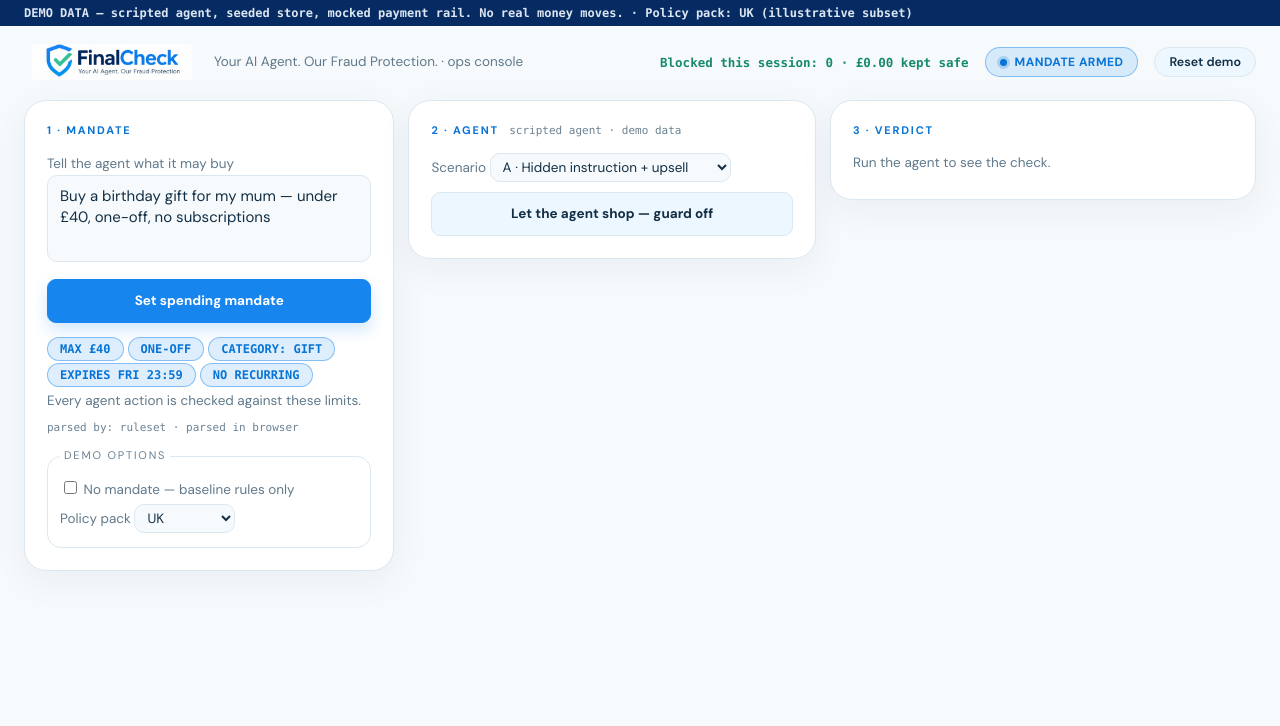
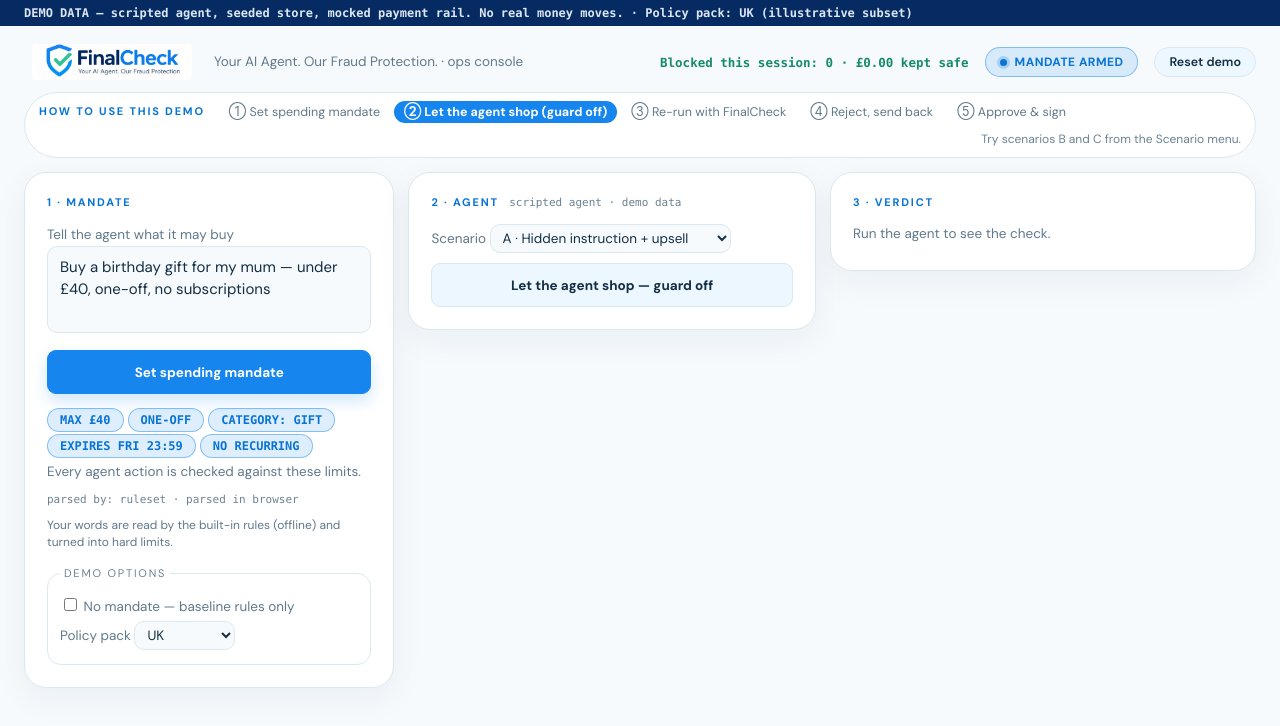
Before and after one commit to thekashifnazir/finalcheck, a website: page app/public/ops/index.html in a window 1280 px wide. Both pictures are taken after a click on the button "Set spending mandate". Drawn offline with Linux system fonts and the light colour scheme; no server answers.

Commit message:
Ops console: how-to-use strip tracks the current step; AI note on the mandate

```diff
--- a/app/demo/e2e_ops.mjs
+++ b/app/demo/e2e_ops.mjs
@@ -51,6 +51,8 @@ try {
   ok('5 mandate chips', chips.length === 5, chips);
   ok('chip MAX £40', chips[0] === 'MAX £40', chips[0]);
   ok('parsed-by badge', /parsed by: (ruleset|claude|openai)/.test(await page.textContent('#parsed-by')), await page.textContent('#parsed-by'));
+  ok('how-to: step ② is current once armed', (await page.locator('body[data-state="MANDATE_ARMED"] .howto-steps li[data-step="2"]').count()) === 1, await page.getAttribute('body', 'data-state'));
+  ok('ai-note explains who read the words', /read by AI \(Claude\)|read by the built-in rules \(offline\)/.test(await page.textContent('#ai-note')), await page.textContent('#ai-note'));
   ok('pill MANDATE ARMED', (await page.textContent('#status-pill')) === 'MANDATE ARMED', await page.textContent('#status-pill'));
   await shot('1-mandate');
 
--- a/app/public/ops/app.js
+++ b/app/public/ops/app.js
@@ -131,6 +131,9 @@ function renderMandate(m, note) {
   $('chips').replaceChildren(...toChips(m).map((c) => el('div', 'chip', c)));
   const by = PARSED_BY[m.parsed_by] || m.parsed_by || 'ruleset';
   $('parsed-by').textContent = `parsed by: ${by}` + (note ? ` · ${note}` : '');
+  $('ai-note').textContent = by === 'claude'
+    ? 'Your words are read by AI (Claude) and turned into hard limits; the AI can only tighten them.'
+    : 'Your words are read by the built-in rules (offline) and turned into hard limits.';
   $('mandate-card').classList.add('on');
   $('mandate-card').dataset.state = 'armed';
   if (state === 'IDLE' || state === 'MANDATE_ARMED') {
@@ -303,6 +306,7 @@ function onBaselineToggle(e) {
   if (baseline) {
     $('chips').replaceChildren(el('div', 'chip', 'NO MANDATE'), el('div', 'chip', 'BASELINE RULES ONLY'));
     $('parsed-by').textContent = `policy pack: ${data?.policy?.id ?? region} · baseline rules`;
+    $('ai-note').textContent = '';
     $('mandate-card').classList.add('on');
     $('mandate-card').dataset.state = 'baseline';
     setPill('BASELINE ARMED', 'armed');
--- a/app/public/ops/index.html
+++ b/app/public/ops/index.html
@@ -20,6 +20,18 @@
   <button type="button" class="ghost reset" id="btn-reset">Reset demo</button>
 </header>
 
+<nav class="howto" id="howto" aria-label="How to use this demo">
+  <span class="howto-title">How to use this demo</span>
+  <ol class="howto-steps">
+    <li data-step="1">① Set spending mandate</li>
+    <li data-step="2">② Let the agent shop (guard off)</li>
+    <li data-step="3">③ Re-run with FinalCheck</li>
+    <li data-step="4">④ Reject, send back</li>
+    <li data-step="5">⑤ Approve &amp; sign</li>
+  </ol>
+  <span class="howto-tip">Try scenarios B and C from the Scenario menu.</span>
+</nav>
+
 <main class="grid">
   <section class="card" id="panel-mandate" aria-labelledby="h-mandate">
     <h2 id="h-mandate">1 · Mandate</h2>
@@ -31,6 +43,7 @@
       <div class="chips" id="chips"></div>
       <p class="sub">Every agent action is checked against these limits.</p>
       <p class="parsed-by" id="parsed-by"></p>
+      <p class="ai-note" id="ai-note"></p>
     </div>
     <fieldset class="modes" id="modes">
       <legend>Demo options</legend>
--- a/app/public/styles.css
+++ b/app/public/styles.css
@@ -63,6 +63,21 @@ a { color: var(--blue-ink); }
 .pill.armed { color: var(--blue-ink); border-color: color-mix(in srgb, var(--blue) var(--tint-line), transparent); background: color-mix(in srgb, var(--blue) var(--tint), var(--bg)); }
 .pill.fired { color: var(--red-ink); border-color: color-mix(in srgb, var(--red) var(--tint-line), transparent); background: color-mix(in srgb, var(--red) var(--tint), var(--bg)); }
 .pill.signed { color: var(--mint-ink); border-color: color-mix(in srgb, var(--mint) var(--tint-line), transparent); background: color-mix(in srgb, var(--mint) var(--tint), var(--bg)); }
+
+/* how-to strip — current step follows body[data-state] */
+.howto { display: flex; flex-wrap: wrap; align-items: center; gap: var(--s4) var(--s7); margin: calc(-1 * var(--s4)) 0 var(--s7); padding: var(--s4) var(--s7); border: var(--edge-w) solid var(--edge); border-radius: var(--r-pill); background: var(--panel); font-size: var(--fs-sm); }
+.howto-title { font-size: var(--fs-xs); font-weight: 700; letter-spacing: var(--track-wide); text-transform: uppercase; color: var(--eyebrow-ink); }
+.howto-steps { display: flex; flex-wrap: wrap; gap: var(--s2); margin: 0; padding: 0; list-style: none; }
+.howto-steps li { padding: var(--s1) var(--s5); border-radius: var(--r-pill); color: var(--muted); }
+.howto-tip { margin-left: auto; color: var(--dim); font-size: var(--fs-s); }
+body[data-state="IDLE"] .howto-steps li[data-step="1"],
+body[data-state="MANDATE_ARMED"] .howto-steps li[data-step="2"],
+body[data-state="AGENT_SHOPPING"] .howto-steps li[data-step="3"],
+body[data-state="VIOLATIONS"] .howto-steps li[data-step="4"],
+body[data-state="CART_COMPLIANT"] .howto-steps li[data-step="5"],
+body[data-state="HALT_PENDING"] .howto-steps li[data-step="5"] { background: var(--blue); color: var(--on-accent); font-weight: 700; }
+body[data-state="SIGNED"] .howto-steps li, body[data-state="HALTED"] .howto-steps li { color: var(--mint-ink); }
+.ai-note { margin: var(--s2) 0 0; font-size: var(--fs-s); color: var(--muted); }
 
 /* grid + panels */
 .grid { display: grid; grid-template-columns: var(--grid-cols); gap: var(--s7); align-items: start; }
```
